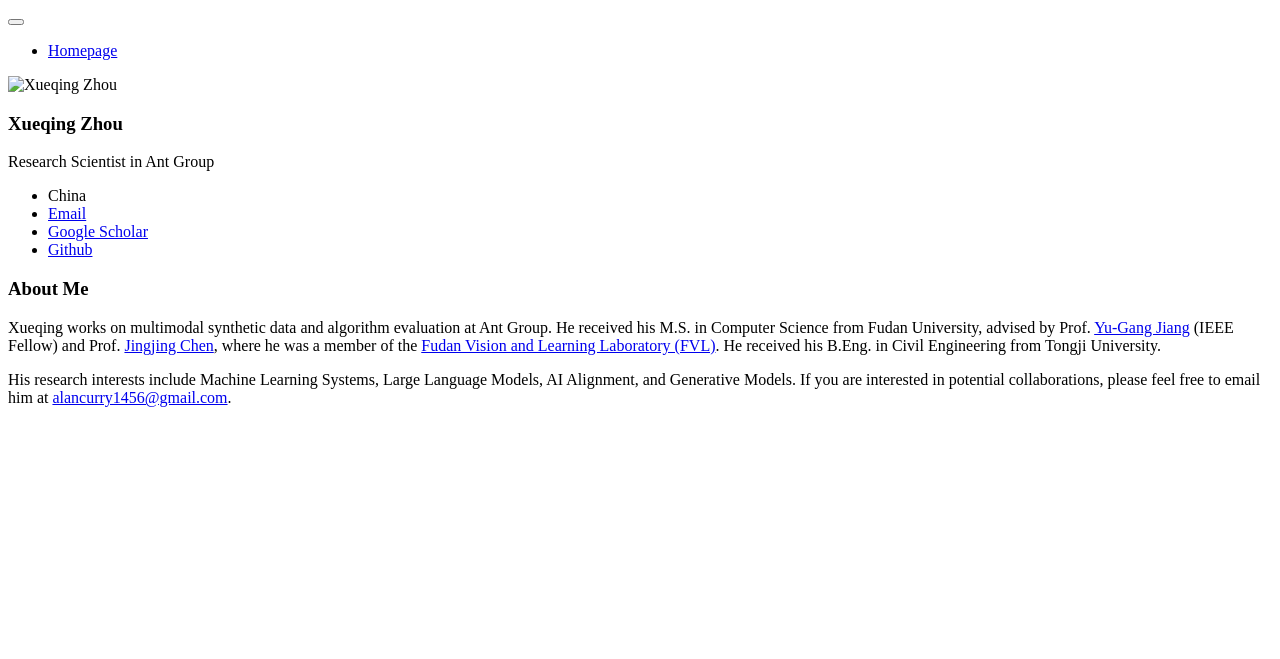
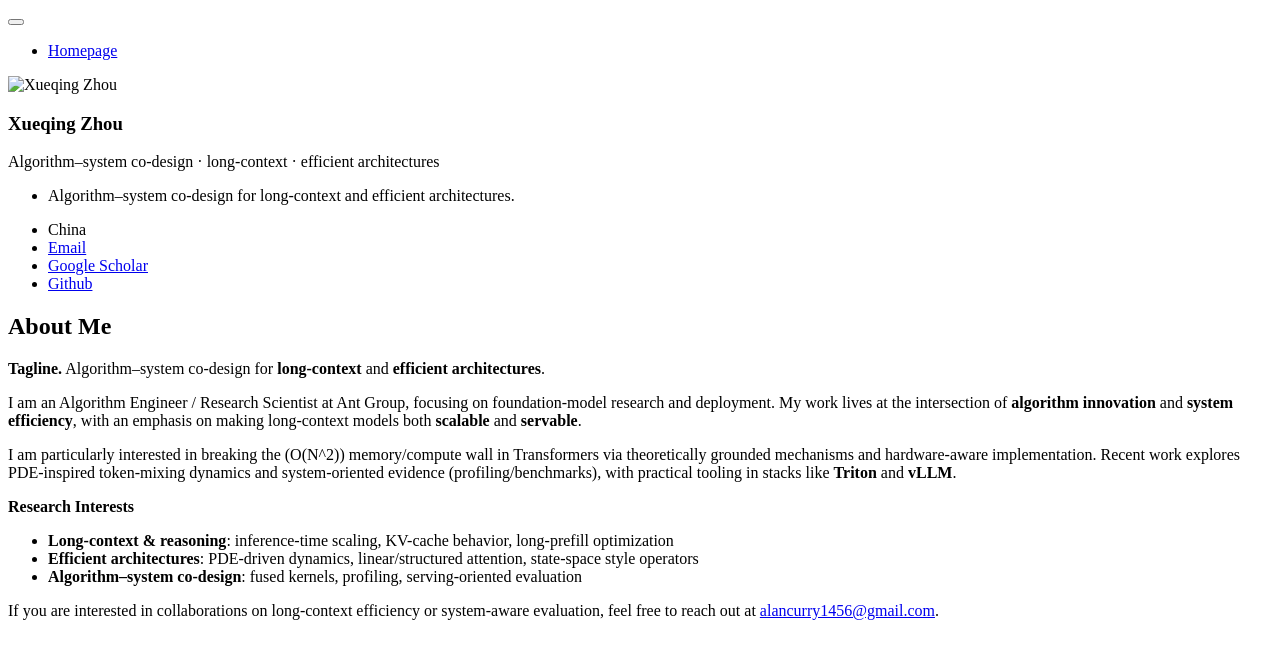
Before and after one commit to XueqingZhou/XueqingZhou.github.io, a Jekyll site: the page built from _pages/includes/intro.md, in a window 1280 px wide. Shown: the top 659 px of the page. Built offline with Jekyll 4.4.1, drawn with Linux system fonts in a browser that asks for light colours; our own code applies the rules of GitHub Pages for plain Markdown files.

Commit message:
feat: sharpen About Me for algorithm–system co-design focus
Rewrite About section with a long-context + efficient architecture tagline, first-person narrative, and scan-friendly research interests; align site description and author bio with the same positioning.

```diff
--- a/_config.yml
+++ b/_config.yml
@@ -1,7 +1,6 @@
 # Site Settings
 title                    : "Xueqing Zhou"
-description              : #"Research Scientist in Alibaba Tongyi Lab"
-                         # "An AI researcher, but more precisely, a realistic idealist searching for the purpose of life."
+description              : "Algorithm–system co-design for long-context and efficient architectures."
 repository               : "XueqingZhou/XueqingZhou.github.io"
 google_scholar_stats_use_cdn : true
 
@@ -18,7 +17,7 @@ baidu_site_verification  : # code-ZxFK3f4pfb
 author:
   name             : "Xueqing Zhou" # (xingzhen)
   avatar           : "images/zxq.jpg"
-  bio              : "Research Scientist in Ant Group"
+  bio              : "Algorithm–system co-design · long-context · efficient architectures"
   location         : "China"
   employer         :
   pubmed           :
--- a/_pages/includes/intro.md
+++ b/_pages/includes/intro.md
@@ -1,5 +1,14 @@
-# About Me
+## About Me
 
-Xueqing works on multimodal synthetic data and algorithm evaluation at Ant Group. He received his M.S. in Computer Science from Fudan University, advised by Prof. [Yu-Gang Jiang](https://scholar.google.com/citations?user=f3_FP8AAAAAJ&hl=zh-CN) (IEEE Fellow) and Prof. [Jingjing Chen](https://scholar.google.com/citations?user=DfWdqzQAAAAJ&hl=zh-CN&oi=ao), where he was a member of the [Fudan Vision and Learning Laboratory (FVL)](https://fvl.fudan.edu.cn/). He received his B.Eng. in Civil Engineering from Tongji University.
+**Tagline.** Algorithm–system co-design for **long-context** and **efficient architectures**.
 
-His research interests include Machine Learning Systems, Large Language Models, AI Alignment, and Generative Models. If you are interested in potential collaborations, please feel free to email him at [alancurry1456@gmail.com](mailto:alancurry1456@gmail.com).
+I am an Algorithm Engineer / Research Scientist at Ant Group, focusing on foundation-model research and deployment. My work lives at the intersection of **algorithm innovation** and **system efficiency**, with an emphasis on making long-context models both **scalable** and **servable**.
+
+I am particularly interested in breaking the \(O(N^2)\) memory/compute wall in Transformers via theoretically grounded mechanisms and hardware-aware implementation. Recent work explores PDE-inspired token-mixing dynamics and system-oriented evidence (profiling/benchmarks), with practical tooling in stacks like **Triton** and **vLLM**.
+
+**Research Interests**
+- **Long-context & reasoning**: inference-time scaling, KV-cache behavior, long-prefill optimization
+- **Efficient architectures**: PDE-driven dynamics, linear/structured attention, state-space style operators
+- **Algorithm–system co-design**: fused kernels, profiling, serving-oriented evaluation
+
+If you are interested in collaborations on long-context efficiency or system-aware evaluation, feel free to reach out at [alancurry1456@gmail.com](mailto:alancurry1456@gmail.com).
```
